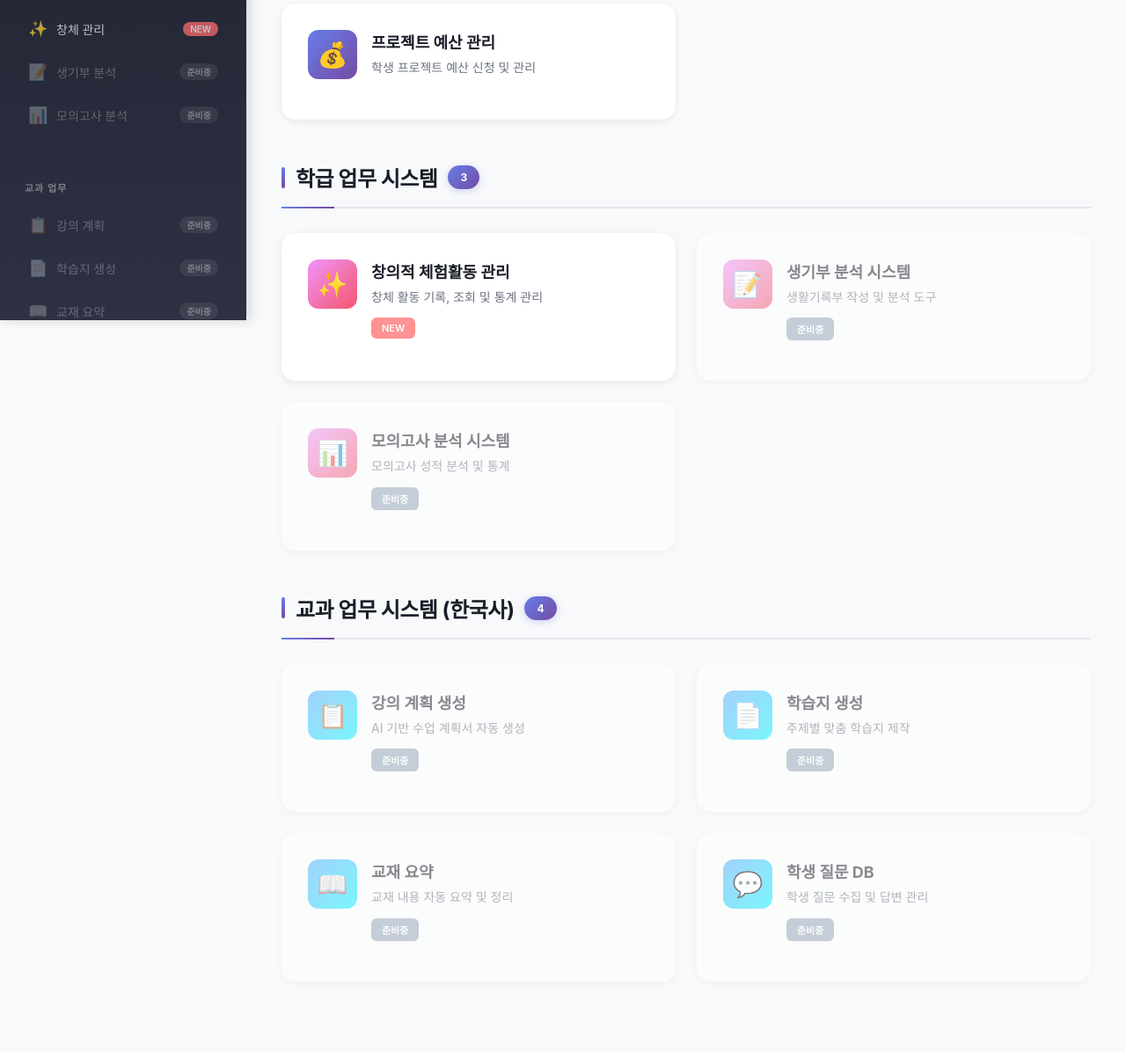
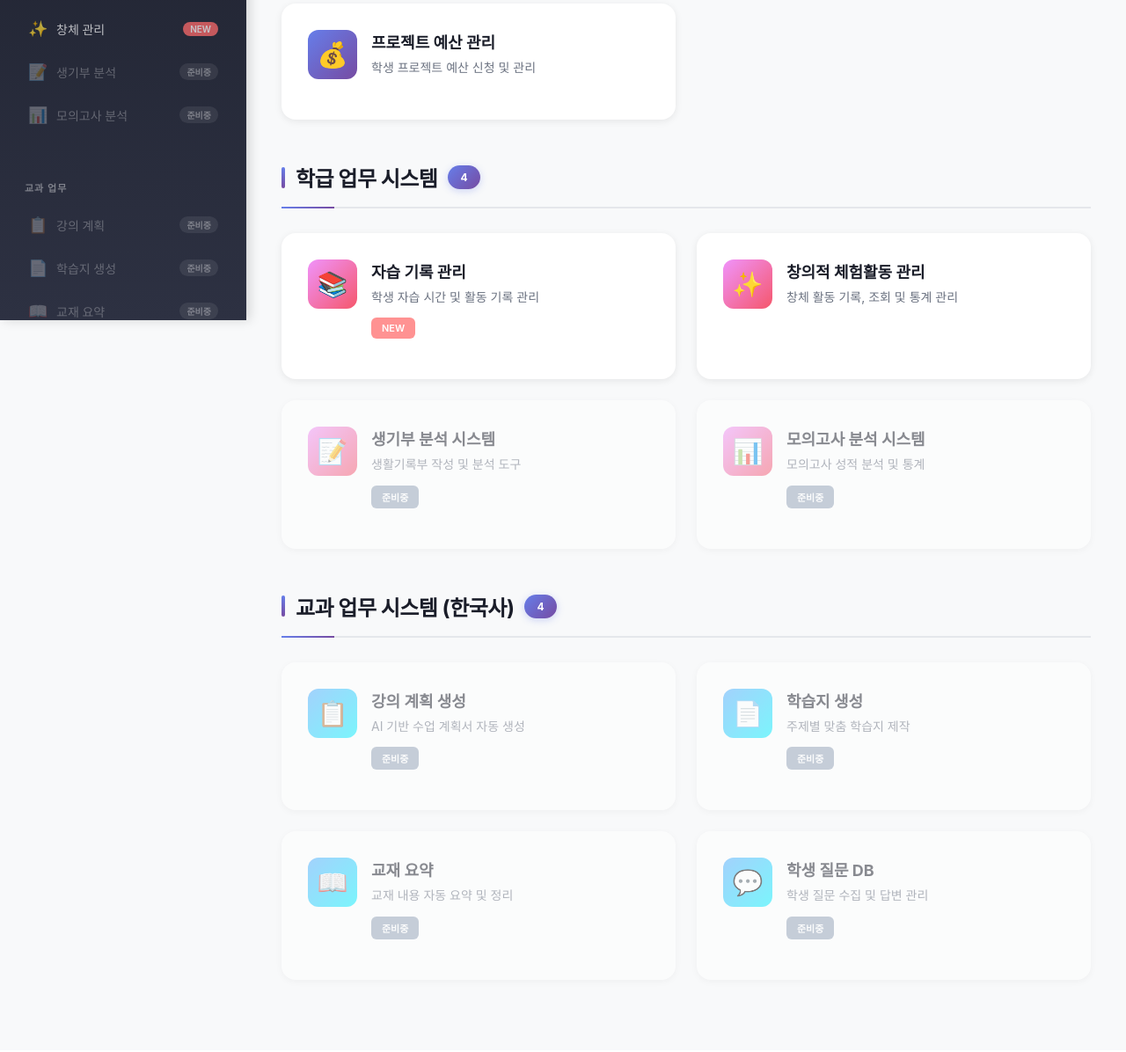
Before and after one commit to knue20-kmla/work-dashboard, a Flask app: page /dashboard in a window 1280 px wide. Shown: the part 436-1632 px from the top of the page at 88% size. After the commit the page ends 1551 px from the top, so only its background shows below. Run offline with Flask 3, Linux system fonts and the light colour scheme; the visitor is signed in with stand-in values (Sample User, id 1).

Commit message:
자습 기록 관리 시스템 통합 대시보드에 추가
- 학급 업무 섹션 최상단에 배치
- NEW 배지 추가
- 카운트: 3 → 4
- 창체 관리에서 NEW 배지 제거 (기존 시스템)

Co-Authored-By: Claude Sonnet 4.6 <noreply@anthropic.com>

```diff
--- a/templates/dashboard.html
+++ b/templates/dashboard.html
@@ -608,16 +608,26 @@
             <div class="content-section">
                 <div class="section-header">
                     <h2 class="section-title">학급 업무 시스템</h2>
-                    <span class="section-count">3</span>
+                    <span class="section-count">4</span>
                 </div>
                 <div class="cards-grid">
+                    <a href="https://knue20-kmla.github.io/STUDY/" target="_blank" class="card">
+                        <div class="card-header">
+                            <div class="card-icon class">📚</div>
+                            <div class="card-info">
+                                <div class="card-title">자습 기록 관리</div>
+                                <div class="card-desc">학생 자습 시간 및 활동 기록 관리</div>
+                                <span class="card-badge new">NEW</span>
+                            </div>
+                        </div>
+                    </a>
+
                     <a href="https://knue20-kmla.github.io/creative-activity/" target="_blank" class="card">
                         <div class="card-header">
                             <div class="card-icon class">✨</div>
                             <div class="card-info">
                                 <div class="card-title">창의적 체험활동 관리</div>
                                 <div class="card-desc">창체 활동 기록, 조회 및 통계 관리</div>
-                                <span class="card-badge new">NEW</span>
                             </div>
                         </div>
                     </a>
```
